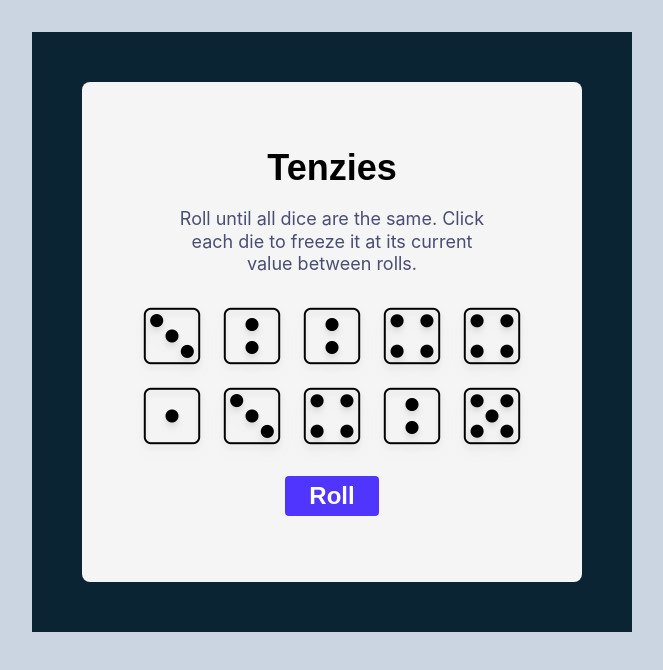
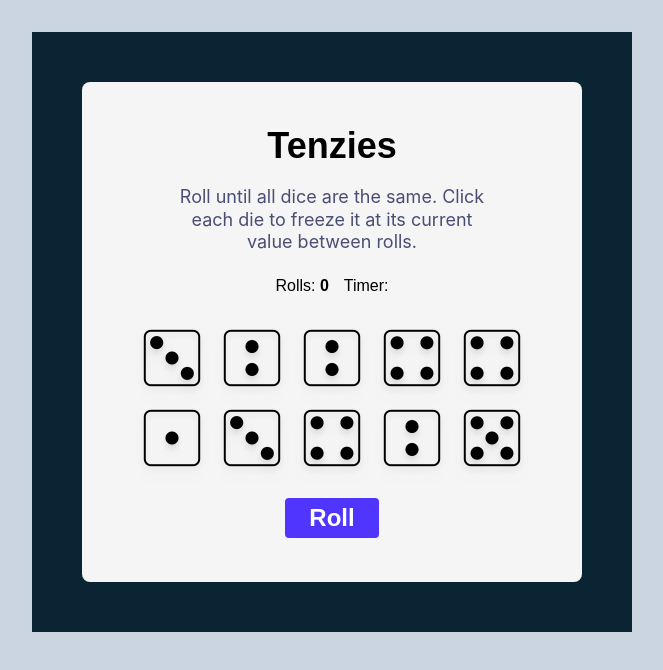
Before and after one commit to jeanwang2dev/scrimba-tenzies, a React app: page / in a window 1280 px wide. Shown: the top 670 px of the page, without its empty margins (308-971 px from the left). Built offline with nearby package versions, Linux system fonts and the light colour scheme; the HTML template or start-up script is replaced by a standard one.

Commit message:
record time of rolls

```diff
--- a/src/App.js
+++ b/src/App.js
@@ -9,6 +9,7 @@ const App = () => {
 
     const[dice, setDice] = useState(allNewDice)
     const[tenzies, setTenzies] = useState(false)
+    const[rolls, setRolls] = useState(0)
 
     useEffect( () => {
         const isAllDiceHeld = dice.every( die => die.isHeld ? true:false)
@@ -45,7 +46,9 @@ const App = () => {
         if(tenzies) {
             setTenzies(false)
             setDice(allNewDice)
+            setRolls(0)
         } else {
+            setRolls(prevRolls => prevRolls + 1)
             setDice(prevDice => prevDice.map( die => {
                 return !die.isHeld ?
                     {...die, value: Math.ceil(Math.random()*6 )} :
@@ -74,6 +77,10 @@ const App = () => {
                 <div className="w-[500px] h-[500px] bg-[#F5F5F5] rounded-lg flex flex-col space-y-5 justify-center items-center p-3">
                     <h1 className="font-bold text-4xl">Tenzies</h1>
                     <p className="w-80 text-lg text-[#4A4E74] font-inter leading-tight text-center">Roll until all dice are the same. Click each die to freeze it at its current value between rolls.</p>
+                    <div className="w-32 flex justify-around">
+                        <p>Rolls: <span className="font-bold">{rolls}</span></p>
+                        <p>Timer: </p>
+                    </div>
                     <div className="dice-container">
                         {diceElements}
                     </div>
--- a/tailwind.config.js
+++ b/tailwind.config.js
@@ -19,9 +19,6 @@ module.exports = {
       fontFamily: {
         'karla': ['Karla', 'sans-serif'],
         'inter': ['Inter', 'sans-serif'],
-      },
-      backgroundImage: {
-        'dieFaceOne': "url('dieFace1.png')",
       }
     },
   },
```
Also changed, not shown: src/img/avatar-ali.png (deleted), 1 other file (tests, documents, lock files or other folders).
